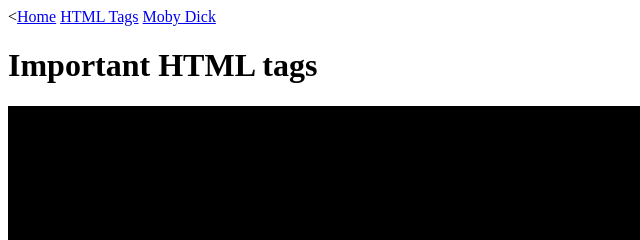
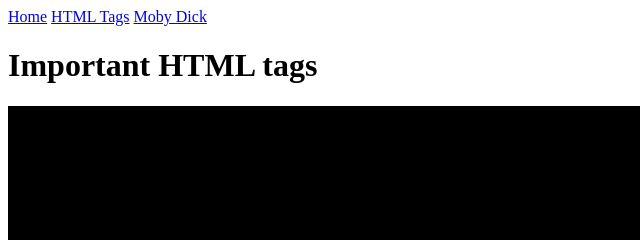
Before and after one commit to Crazyma359/Mishtmlproj, a plain HTML site: page tags.html in a window 1280 px wide. Shown: the top 240 px of the page, 0-640 px from the left. Drawn offline with Linux system fonts and the light colour scheme.

Commit message:
fixed tags

```diff
--- a/tags.html
+++ b/tags.html
@@ -5,11 +5,12 @@
     <meta charset="utf-8">
   </head>
   <body>
-	<div>
-			<<a href="index.html">Home</a>
+	    <div>
+			<a href="index.html">Home</a>
 			<a href="tags.html">HTML Tags</a>
 			<a href="moby_dick.html">Moby Dick</a>
 		</div>
+
     <h1>Important HTML tags</h1>
 
     <img src="images/storm_trooper_tagged.jpg" alt="Tagged Storm Trooper">
```
